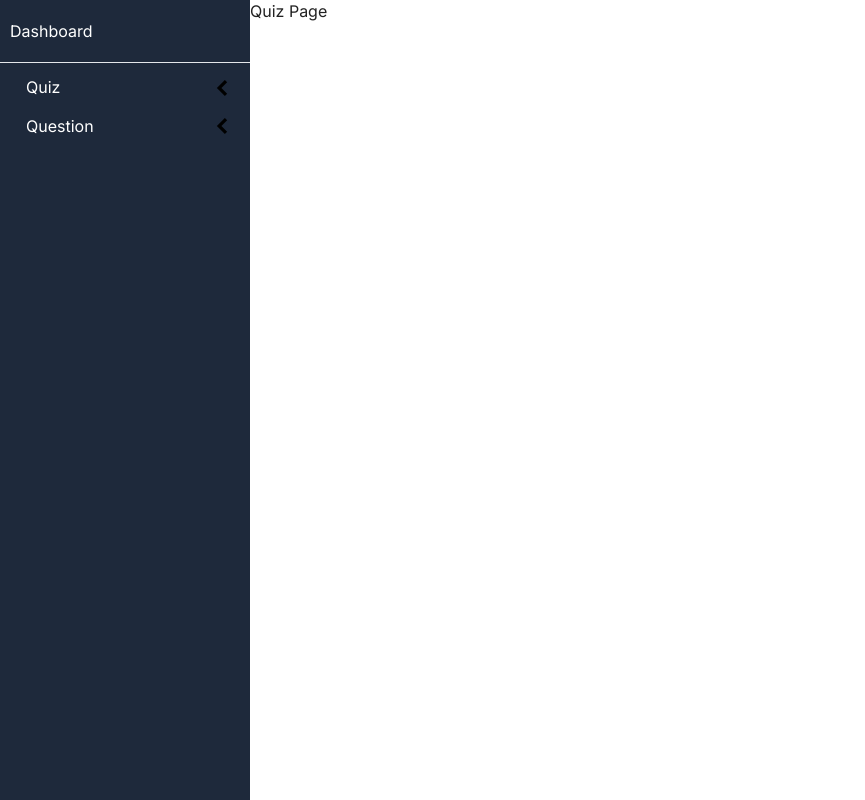
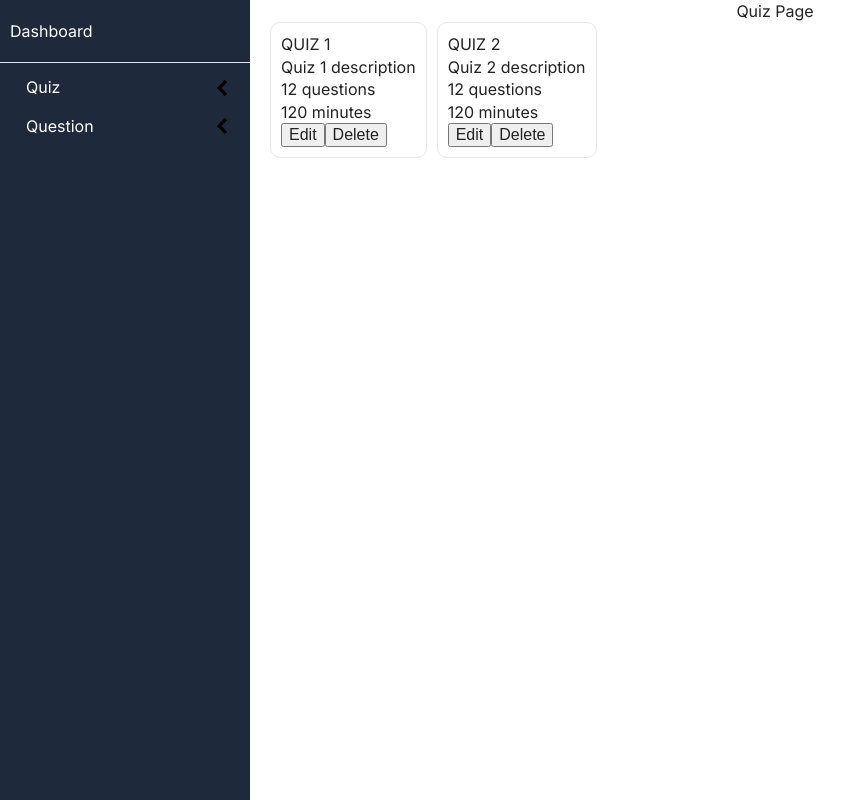
Before and after one commit to GiaHung02/quizfree-cms, a Next.js app: page /quiz in a window 1280 px wide. Shown: the whole page, without its empty margins (0-865 px from the left). Built offline with nearby package versions, Linux system fonts and the light colour scheme.

Commit message:
styles(ui): css for quiz page

```diff
--- a/src/app/quiz/page.js
+++ b/src/app/quiz/page.js
@@ -1,10 +1,45 @@
 import styles from './page.module.scss';
 
 export default function QuizPage() {
+    const quizList = [
+        {
+            id: 1,
+            title: 'Quiz 1',
+            description: 'Quiz 1 description',
+            questions: 12,
+            time: 120,
+        },
+        {
+            id: 2,
+            title: 'Quiz 2',
+            description: 'Quiz 2 description',
+            questions: 12,
+            time: 120,
+        },
+    ];
     return (
         <>
             <div className='dashboard'>
-                <h1>Quiz Page</h1>
+                <div className={styles.quizContainer}>
+                    <h1>Quiz Page</h1>
+
+                    <div className={styles.quizList}>
+                        {quizList.map((quiz) => (
+                            <div className={styles.quizItem} key={quiz.id}>
+                                <h2>{quiz.title}</h2>
+                                <p>{quiz.description}</p>
+                                <div>
+                                    <div>{quiz.questions} questions</div>
+                                    <div>{quiz.time} minutes</div>
+                                </div>
+                                <div className={styles.buttonContainer}>
+                                    <button className={styles.button}>Edit</button>
+                                    <button className={styles.button}>Delete</button>
+                                </div>
+                            </div>
+                        ))}
+                    </div>
+                </div>
             </div>
         </>
     );
--- a/src/app/quiz/page.module.scss
+++ b/src/app/quiz/page.module.scss
@@ -0,0 +1,31 @@
+@use "@/styles/utils" as *;
+@use "@/styles/modules" as *;
+
+
+.quizContainer {
+
+    h1{
+        text-align: center;
+    }
+
+    .quizList {
+        display: flex;
+        flex-wrap: wrap;
+        gap: 10px;
+
+        .quizItem {
+            padding: 10px;
+            border-radius: 10px;
+            border: 1px solid var(--color-border);
+            cursor: pointer;
+            transition: all 0.3s;
+
+            &:hover {
+                background-color: var(--color-primary);
+                color: var(--color-white);
+
+            }
+        }
+    }
+
+}
--- a/src/styles/_public.scss
+++ b/src/styles/_public.scss
@@ -126,4 +126,5 @@ li {
 .dashboard {
     margin-left: 250px;
     height: 100vh;
+    padding-left: 20px;
 }
```
